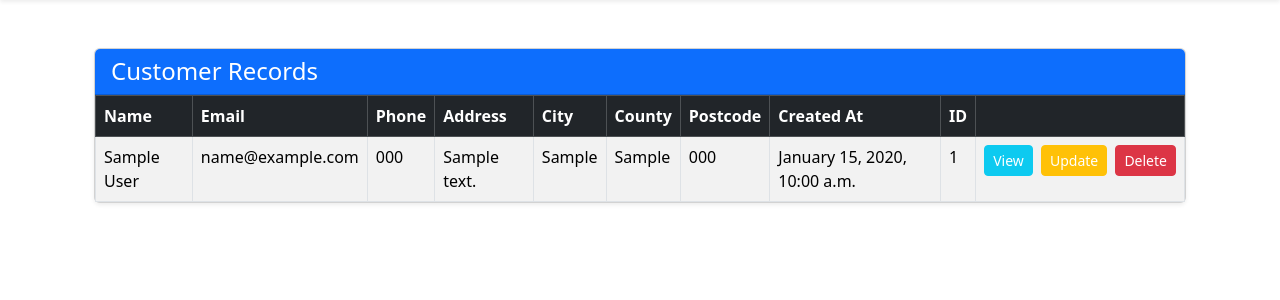
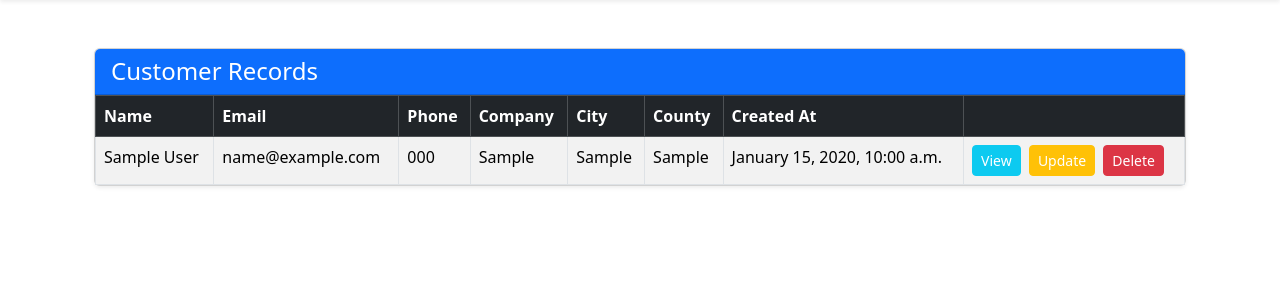
Before and after one commit to ThinkAboutRek/Customer-Relationship-Management-App, a Django app: page / in a window 1280 px wide. Shown: the part 56-356 px from the top of the page. Run offline with Django 5.2, Linux system fonts and the light colour scheme; a user stored in the database is signed in; tables that the repository leaves empty hold one stand-in row (values such as "Sample post").

Commit message:
Add company and notes fields to records; fix delete to use POST
- Extended Record model with optional company and notes fields
- Updated form, home table, and record detail to reflect new fields
- Delete now requires POST with CSRF token instead of a plain GET link
- Switched database backend to PostgreSQL

```diff
--- a/CRM_Website/models.py
+++ b/CRM_Website/models.py
@@ -6,10 +6,12 @@ class Record(models.Model):
     last_name = models.CharField(max_length=50)
     email = models.CharField(max_length=254)
     phone = models.CharField(max_length=20)
+    company = models.CharField(max_length=100, blank=True, default='')
     address = models.CharField(max_length=100)
     city = models.CharField(max_length=100)
     county = models.CharField(max_length=100)
     postcode = models.CharField(max_length=20)
+    notes = models.TextField(blank=True, default='')
 
     def __str__(self):
         return (f"{self.first_name} {self.last_name}")
--- a/CRM_Website/templates/home.html
+++ b/CRM_Website/templates/home.html
@@ -16,12 +16,10 @@
               <th>Name</th>
               <th>Email</th>
               <th>Phone</th>
-              <th>Address</th>
+              <th>Company</th>
               <th>City</th>
               <th>County</th>
-              <th>Postcode</th>
               <th>Created At</th>
-              <th>ID</th>
               <th></th>
             </tr>
           </thead>
@@ -32,22 +30,23 @@
                   <td>{{ record.first_name }} {{ record.last_name }}</td>
                   <td>{{ record.email }}</td>
                   <td>{{ record.phone }}</td>
-                  <td>{{ record.address }}</td>
+                  <td>{{ record.company|default:"—" }}</td>
                   <td>{{ record.city }}</td>
                   <td>{{ record.county }}</td>
-                  <td>{{ record.postcode }}</td>
                   <td>{{ record.created_at|date:"F j, Y, g:i a" }}</td>
-                  <td>{{ record.id }}</td>
                   <td class="text-nowrap">
                     <a href="{% url 'record' record.id %}" class="btn btn-sm btn-info text-white me-1">View</a>
                     <a href="{% url 'update_record' record.id %}" class="btn btn-sm btn-warning text-white me-1">Update</a>
-                    <a href="{% url 'delete_record' record.id %}" class="btn btn-sm btn-danger"
-                       onclick="return confirm('Are you sure you want to delete this record?');">Delete</a>
+                    <form method="POST" action="{% url 'delete_record' record.id %}" class="d-inline"
+                          onsubmit="return confirm('Are you sure you want to delete this record?');">
+                      {% csrf_token %}
+                      <button type="submit" class="btn btn-sm btn-danger">Delete</button>
+                    </form>
                   </td>
                 </tr>
               {% endfor %}
             {% else %}
-              <tr><td colspan="10" class="text-center">No records available.</td></tr>
+              <tr><td colspan="8" class="text-center">No records available.</td></tr>
             {% endif %}
           </tbody>
         </table>
--- a/CRM_Website/views.py
+++ b/CRM_Website/views.py
@@ -92,7 +92,8 @@ def update_record(request, pk):
 
 @login_required
 def delete_record(request, pk):
-    record = get_object_or_404(Record, pk=pk)
-    record.delete()
-    messages.success(request, "Record deleted!")
+    if request.method == 'POST':
+        record = get_object_or_404(Record, pk=pk)
+        record.delete()
+        messages.success(request, "Record deleted!")
     return redirect('home')
```
Also changed, not shown: CRM_Website/forms.py (+17 -0 lines), CRM_Website/templates/record.html (+9 -2 lines), D_CRM/settings.py (+6 -6 lines), CRM_Website/migrations/0004_record_company_record_notes.py (added).
